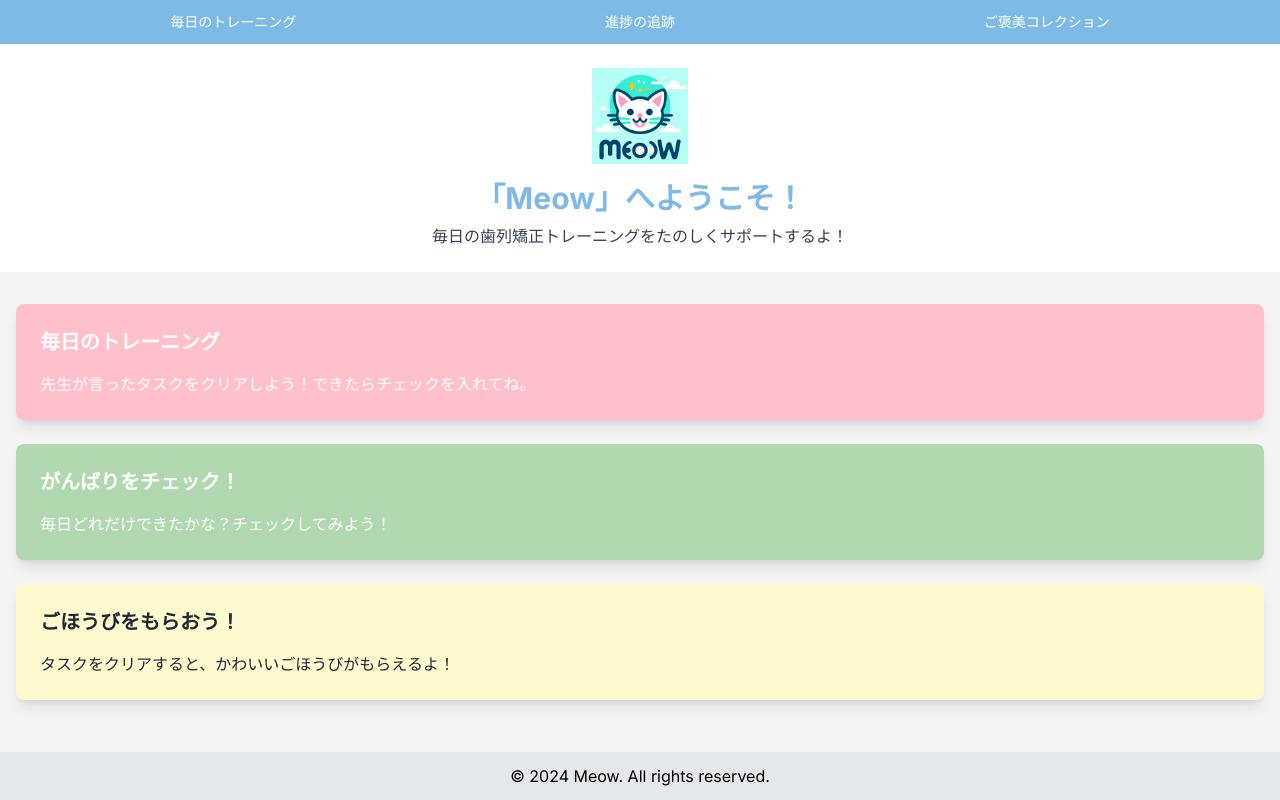
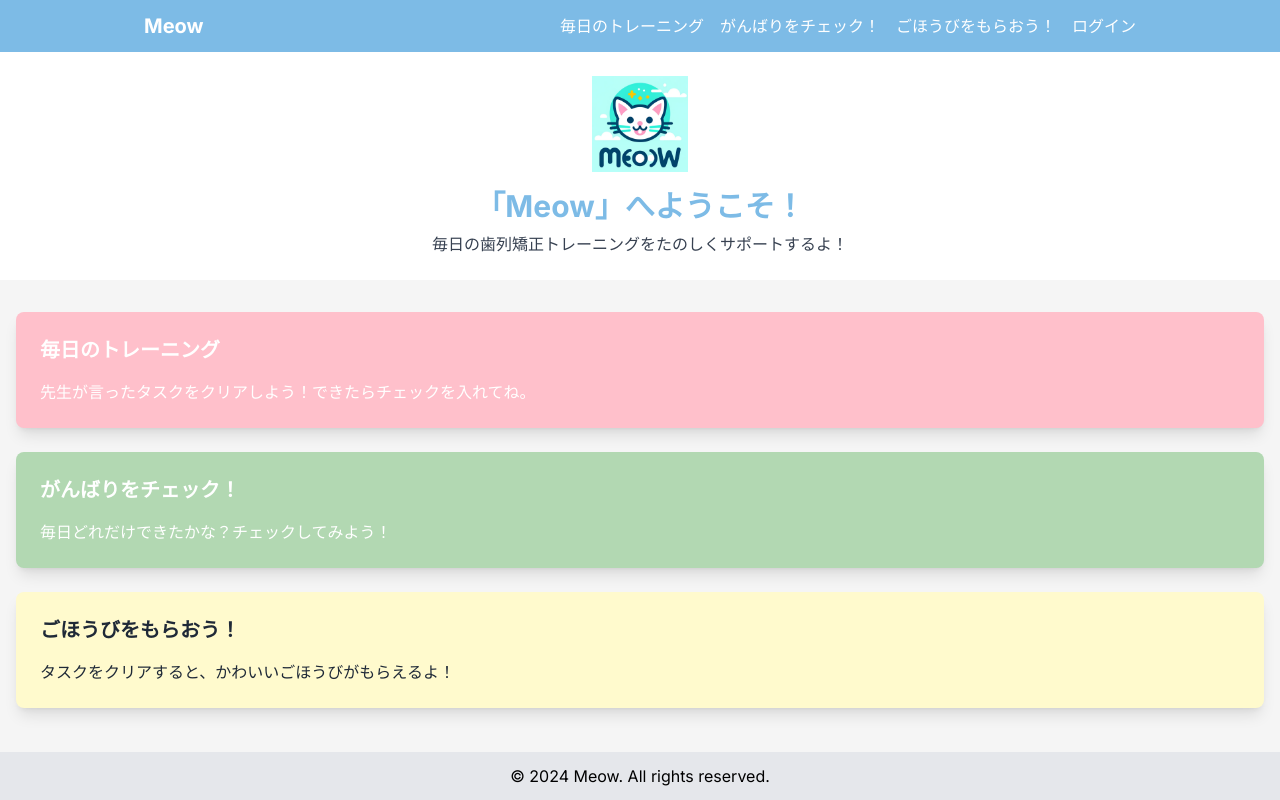
Before and after one commit to yamasakih/meow, a Next.js app: page / in a window 1280 px wide. Built offline with nearby package versions, Linux system fonts and the light colour scheme.

Commit message:
:art: Add Header component to Home

```diff
--- a/app/page.tsx
+++ b/app/page.tsx
@@ -1,23 +1,9 @@
-import Head from 'next/head';
+import Header from './components/Header';
 
 export default function Home() {
   return (
     <div className="flex flex-col min-h-screen bg-custom-light-gray">
-      <Head>
-        <title>Meow - Home</title>
-        <meta name="description" content="A mobile-friendly site for daily orthodontic training and tracking, with fun rewards for kids." />
-        <link rel="icon" href="/favicon.ico" />
-      </Head>
-
-      <header className="text-white py-3 bg-custom-light-blue">
-        <nav className="px-4">
-          <ul className="flex justify-around">
-            <li><a href="#daily-training" className="block text-sm hover:text-custom-sunshine-yellow">毎日のトレーニング</a></li>
-            <li><a href="#progress-tracker" className="block text-sm hover:text-custom-sunshine-yellow">進捗の追跡</a></li>
-            <li><a href="#rewards-collection" className="block text-sm hover:text-custom-sunshine-yellow">ご褒美コレクション</a></li>
-          </ul>
-        </nav>
-      </header>
+      <Header/>
 
       <main className="flex-grow">
         <div className="text-center p-6 bg-white">
```
